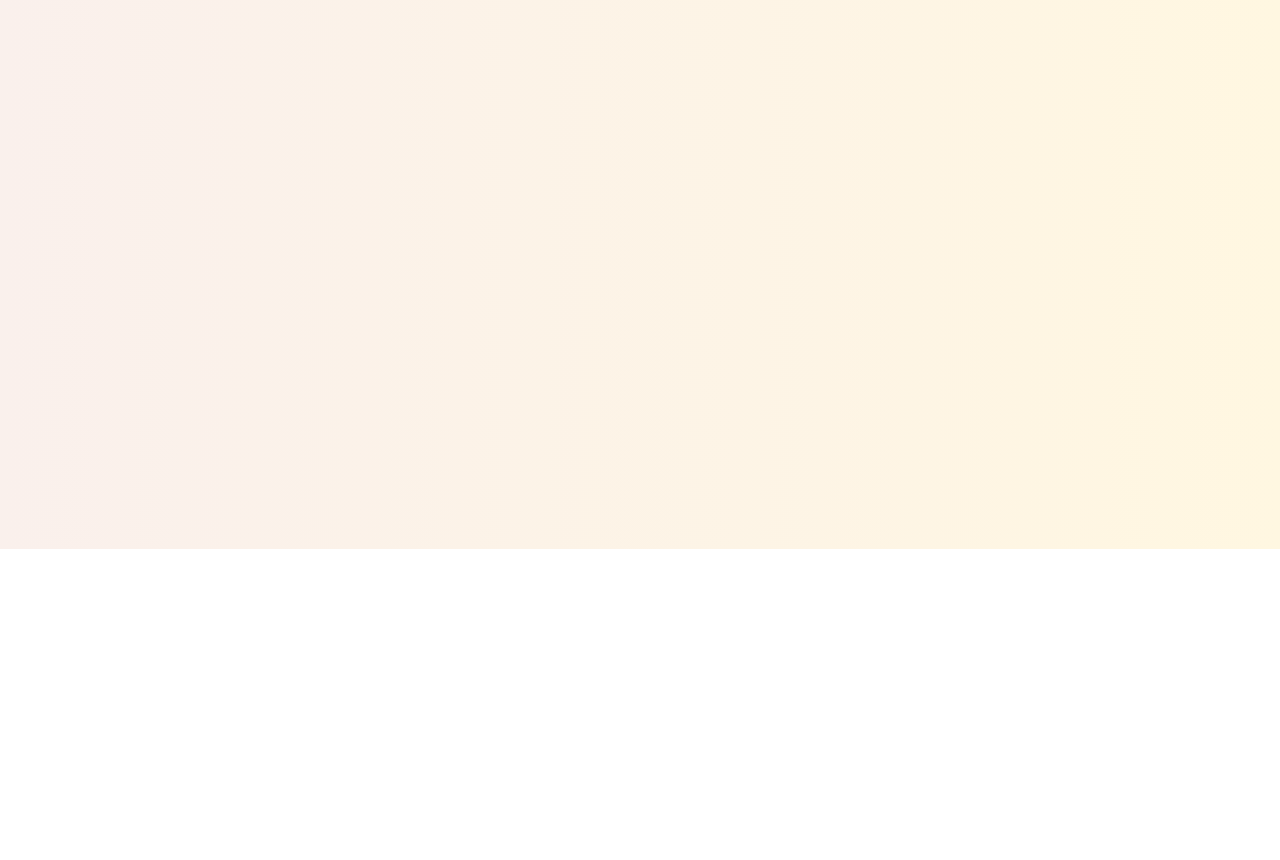
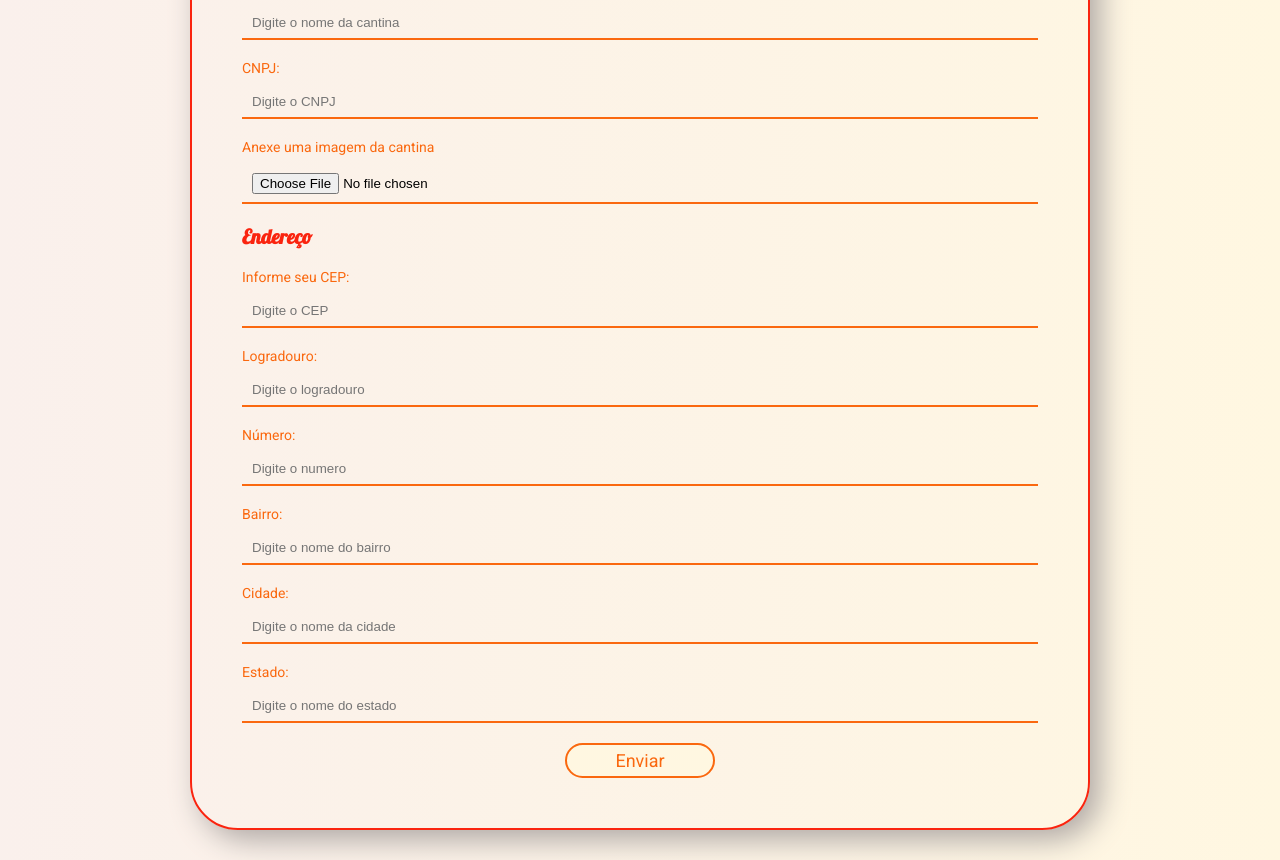
Before and after one commit to pauloandrepassos/AgendaAi, a plain HTML site: page cadastroCantinas/cadastroCantinas.html in a window 1280 px wide. Shown: the part 251-1111 px from the top of the page. Before the commit the page ends 800 px from the top, so only its background shows below. Drawn offline with Linux system fonts and the light colour scheme; a web font is replaced by a local one.

Commit message:
tela cadastro cantina
Criada a tela do formulário para cadastro de cantina (falta alterar o campo de anexar imagem da cantina)

```diff
--- a/cadastroCantinas/cadastroCantinas.css
+++ b/cadastroCantinas/cadastroCantinas.css
@@ -1,8 +1,66 @@
+@import url('https://fonts.googleapis.com/css2?family=Lobster&display=swap');
 @import '/css/header.css';
 @import '/css/cores.css';
 
+main {
+    padding: 30px;
+}
+
 .formulario-cadastro {
     border: 2px solid var(--header-color-two);
+    border-radius: 3rem;
     max-width: 900px;
     margin: auto;
+    display: flex;
+    flex-direction: column;
+    padding: 50px;
+    box-shadow:  10px 10px 30px #afa8a5;
 }
+
+.formulario-cadastro h1, h3 {
+    font-family: 'Lobster', cursive;
+    margin-bottom: 20px;
+    color: var(--header-color-two);
+}
+
+.formulario-cadastro h1{
+    font-size: 40px;
+    margin: auto;
+}
+.formulario-cadastro h3 {
+    font-size: 20px;
+}
+
+.formulario-cadastro label {
+    font-family: 'Roboto', sans-serif;
+    font-size: 14px;
+    color: var(--header-color-one);
+}
+
+.formulario-cadastro input {
+    border: none;
+    border-bottom: 2px solid #FA680F;
+    background: transparent;
+    margin: 10px 0 20px 0;
+    padding: 8px 0px 8px 10px;
+    outline: none;
+    width: 100%;
+}
+
+.botao-formulario {
+    font-family: 'Roboto', sans-serif;
+    font-size: 18px;
+    width: 150px;
+    margin: auto;
+    padding: 5px;
+    border-radius: 3rem;
+    border: 2px solid var(--header-color-one);
+    background-color: var(--background-color-two);
+    color: var(--header-color-one);
+    transition: 0.3s;
+}
+
+.botao-formulario:hover {
+    background-color: var(--header-color-one);
+    color: var(--background-color-two);
+}
--- a/cadastroCantinas/cadastroCantinas.html
+++ b/cadastroCantinas/cadastroCantinas.html
@@ -17,9 +17,39 @@
         </div>
     </header>
     <main>
-        <section class="formulario-cadastro">
+        <form class="formulario-cadastro" action="">
+            <h1>Formulario para cadastro da Cantina</h1>
+            <label for="nome">Nome:</label>
+            <input type="text" id="nome" name="nome" placeholder="Digite o nome da cantina">
 
-        </section>
+            <label for="cnpj">CNPJ:</label>
+            <input type="text" id="cnpj" name="cnpj" placeholder="Digite o CNPJ">
+
+            <label for="imagem">Anexe uma imagem da cantina</label>
+            <input type="file" id="imagem" name="imagem">
+
+            <h3>Endereço</h3>
+            <label for="cep">Informe seu CEP:</label>
+            <input type="text" id="cep" name="cep" placeholder="Digite o CEP" pattern="[0-9]{5}-[0-9]{3}" required>
+
+            <label for="rua">Logradouro:</label>
+            <input type="text" id="logradouro" name="logradouro" placeholder="Digite o logradouro">
+
+            <label for="numero">Número:</label>
+            <input type="text" id="numero" name="numero" placeholder="Digite o numero">
+
+            <label for="bairro">Bairro:</label>
+            <input type="text" id="bairro" name="bairro" placeholder="Digite o nome do bairro">
+
+            <label for="cidade">Cidade:</label>
+            <input type="text" id="cidade" name="cidade" placeholder="Digite o nome da cidade">
+
+            <label for="estado">Estado:</label>
+            <input type="text" name="estado" id="estado" placeholder="Digite o nome do estado">
+
+            <button class="botao-formulario" type="submit">Enviar</button>
+
+        </form>
     </main>
 
 
```
